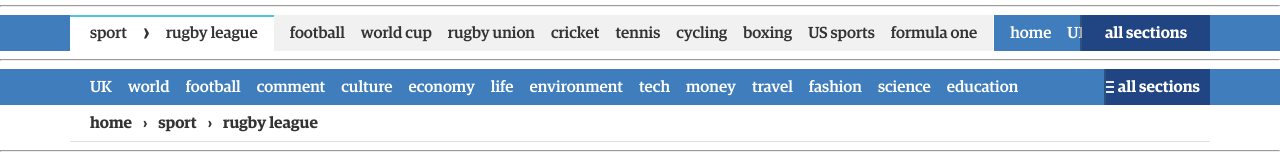
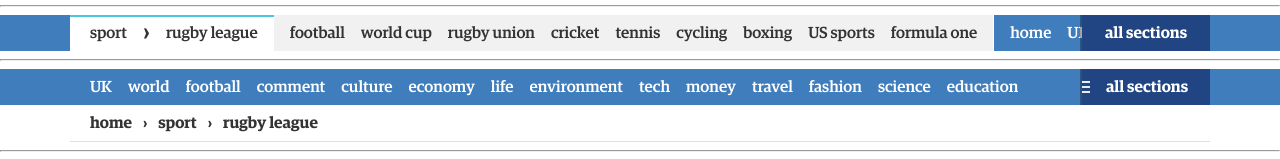
Before and after one commit to sndrs/guardian-navigation-prototype, a website: page index.html in a window 1280 px wide. Shown: the part 255-414 px from the top of the page. Drawn offline with Linux system fonts and the light colour scheme.

Commit message:
Restore button width when it has an icon

```diff
--- a/_new-navigation.scss
+++ b/_new-navigation.scss
@@ -650,6 +650,12 @@ $c-new-navigation-signposting-action: guss-colour(neutral-1);
 .new-navigation__toggle--has-icon {
     min-width: 42px;
 
+    @include mq(tablet) {
+        @include rem((
+            min-width: $new-navigation-toggler-width-full
+        ));
+    }
+
     .new-navigation--collapsed & {
         padding-left: 12px;
     }
```
Also changed, not shown: style.css.
